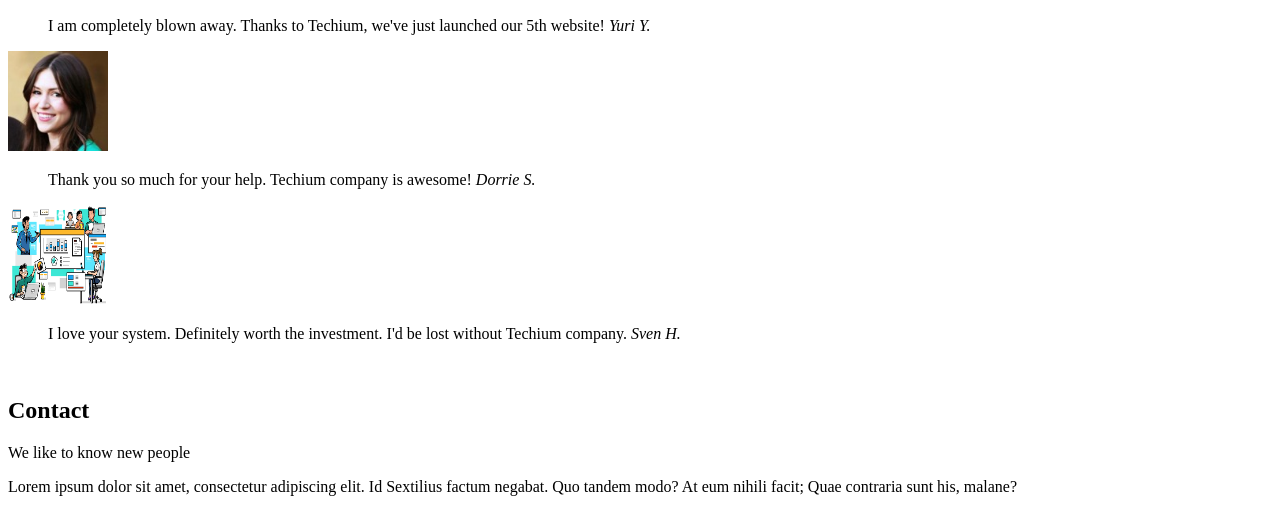
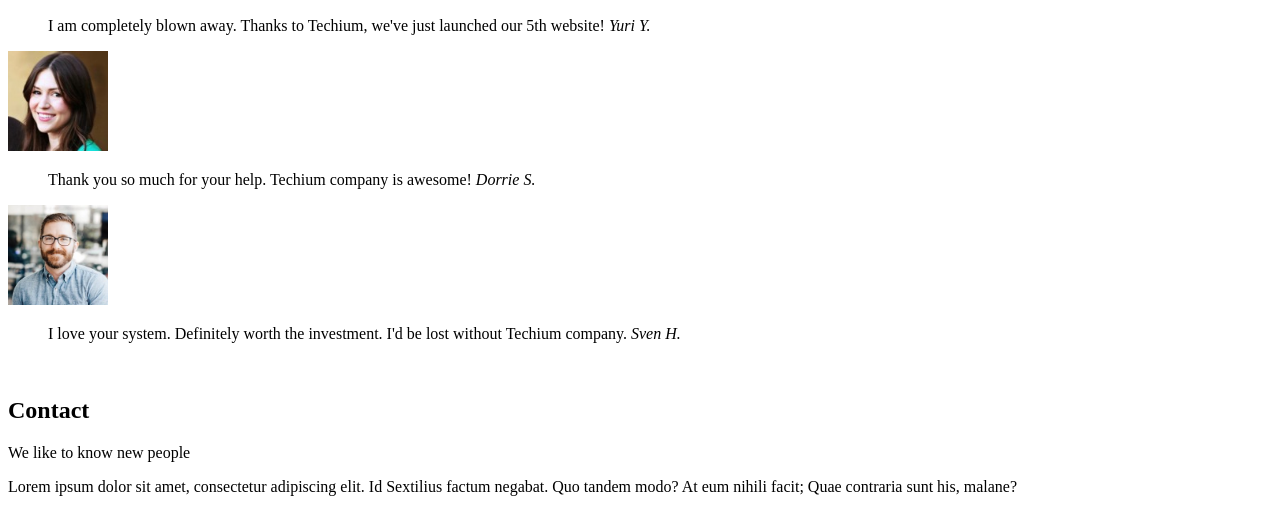
Before and after one commit to ahmedzghal-dev/holbertonschool-web_front_end, a plain HTML site: page 0x00-html_advanced/36-index.html in a window 1280 px wide. Shown: the part 3930-4439 px from the top of the page. Drawn offline with Linux system fonts and the light colour scheme.

Commit message:
index 36

```diff
--- a/0x00-html_advanced/36-index.html
+++ b/0x00-html_advanced/36-index.html
@@ -212,7 +212,7 @@
                         </blockquote>
                     </article>
                     <article>
-                        <img src="./images/pic-work-03.png" alt="Sven H., avatar" width="100" height="100">
+                        <img src="./images/pic-person-03.jpg" alt="Sven H., avatar" width="100" height="100">
                         <blockquote>
                             I love your system. Definitely worth the investment. I'd be lost without Techium company.
                             <cite>Sven H.</cite>
```
